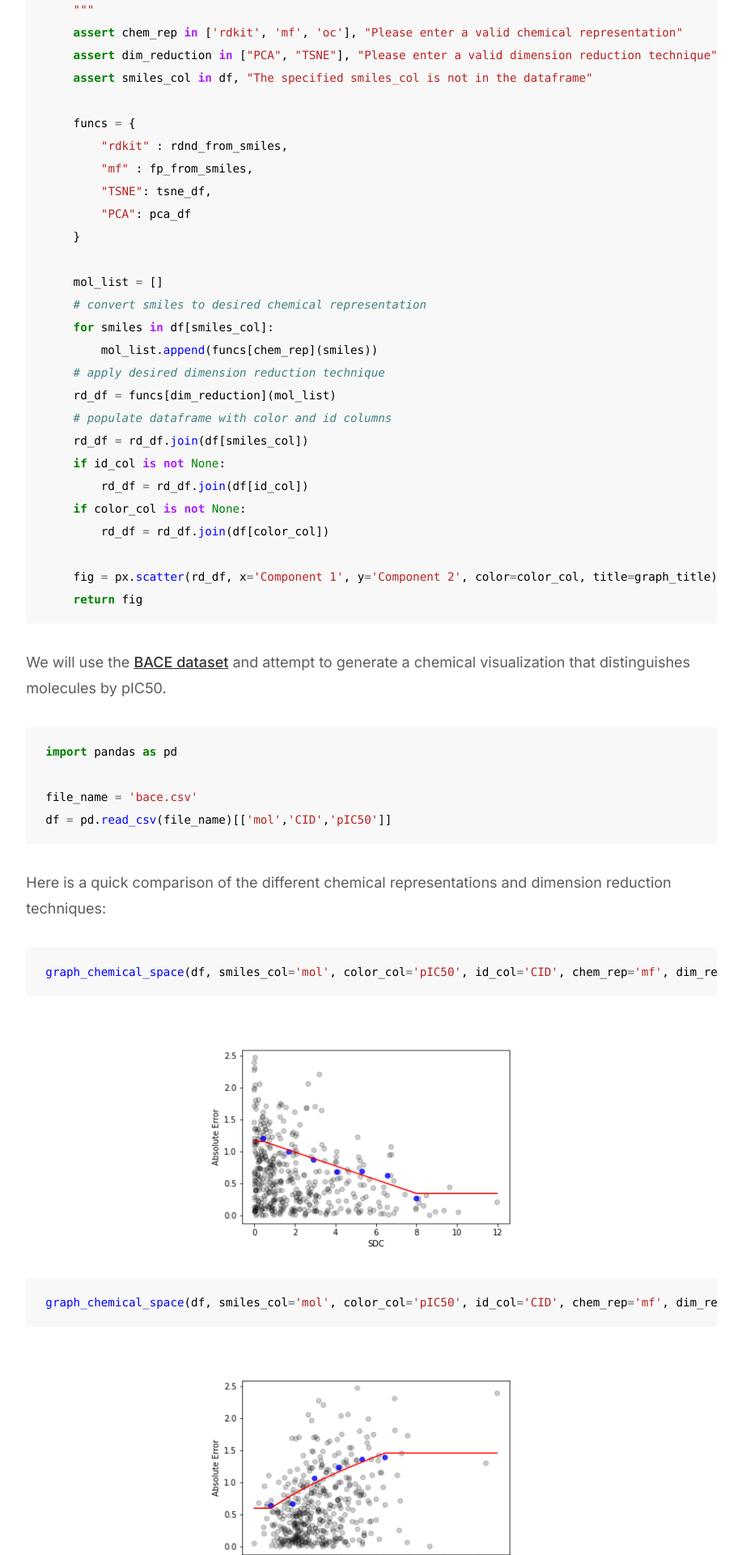
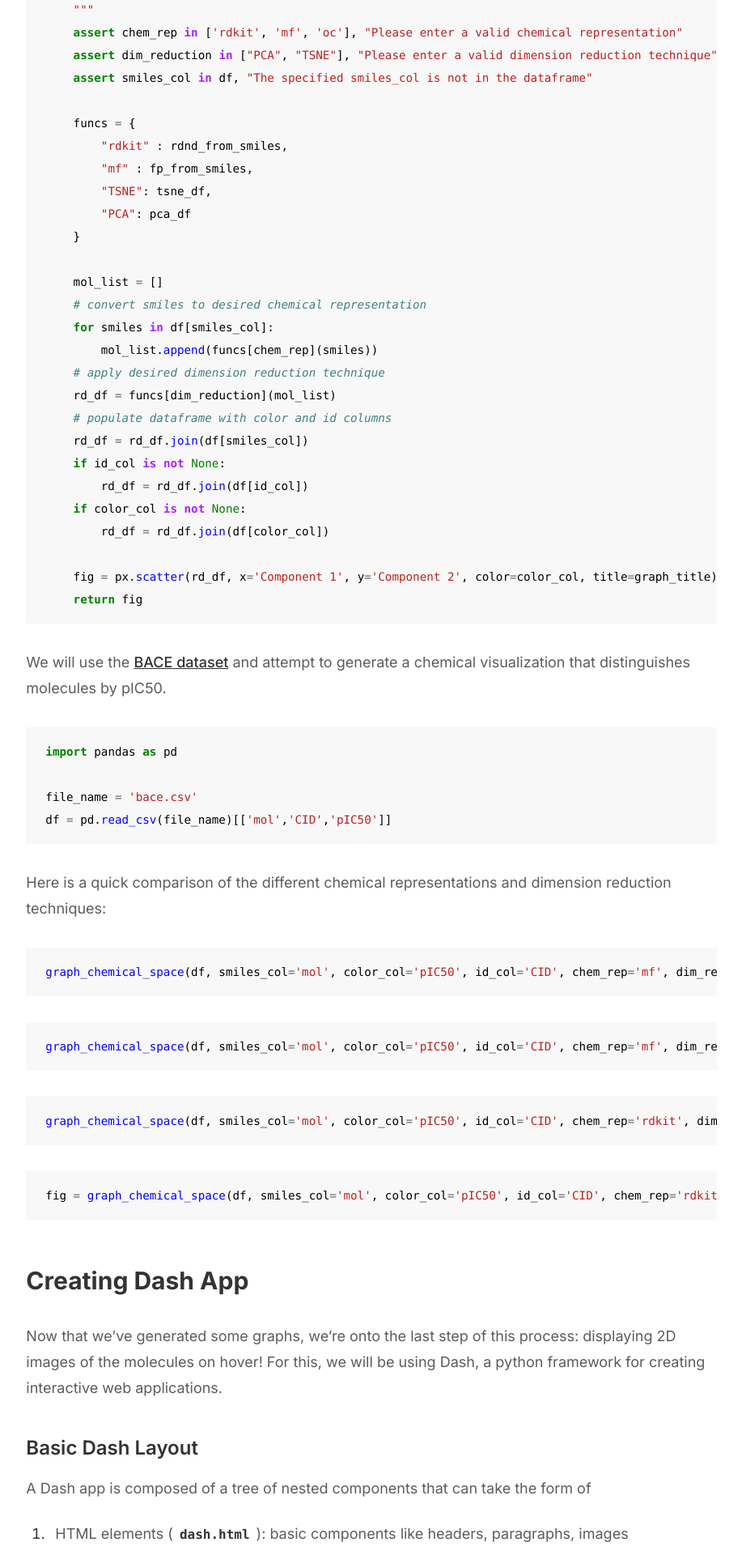
Before and after one commit to Oloren-AI/oloren-blog-site, a Jekyll site: the page built from _posts/2022-07-13-visualizing.md, in a window 1280 px wide. Shown: the part 4480-6400 px from the top of the page at 81% size, without its empty margins (181-1098 px from the left). Built offline with Jekyll 4.4.1, drawn with Linux system fonts in a browser that asks for light colours; the table of contents is made by our own code.

Commit message:
updated bundler

````diff
--- a/_posts/2022-07-13-visualizing.md
+++ b/_posts/2022-07-13-visualizing.md
@@ -162,26 +162,22 @@ Here is a quick comparison of the different chemical representations and dimensi
 graph_chemical_space(df, smiles_col='mol', color_col='pIC50', id_col='CID', chem_rep='mf', dim_reduction='PCA', graph_title='Morgan Fingerprint + PCA')
 ```
 
-![](/assets/images/uncertainty-0.png)
 
 
 ```python
 graph_chemical_space(df, smiles_col='mol', color_col='pIC50', id_col='CID', chem_rep='mf', dim_reduction='TSNE', graph_title='Morgan Fingerprint + TSNE')
 ```
 
-![](/assets/images/uncertainty-1.png)
 
 ```python
 graph_chemical_space(df, smiles_col='mol', color_col='pIC50', id_col='CID', chem_rep='rdkit', dim_reduction='PCA', graph_title='RDKit Descriptors + PCA')
 ```
 
-![](/assets/images/uncertainty-2.png)
 
 ```python
 fig = graph_chemical_space(df, smiles_col='mol', color_col='pIC50', id_col='CID', chem_rep='rdkit', dim_reduction='TSNE', graph_title='RDKit Descriptors + TSNE')
 ```
 
-![](/assets/images/uncertainty-3.png)
 
 ## Creating Dash App
 
````
Also changed, not shown: Gemfile.lock.
